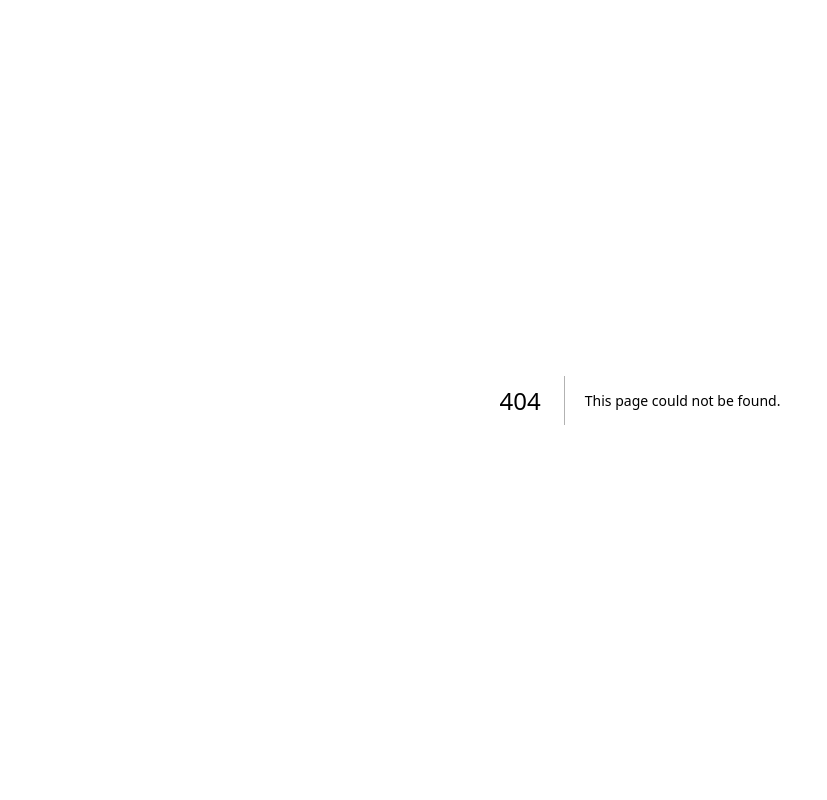
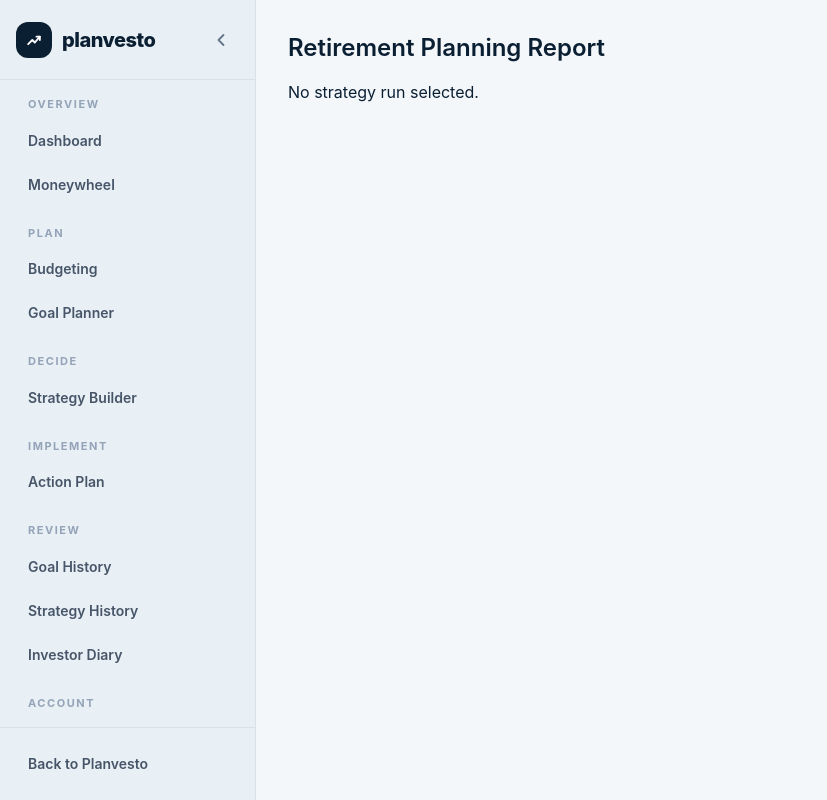
Before and after one commit to Bhardwaj1-star/planvesto, a Next.js app in the folder frontend/: page /investor/retirement-report in a window 1280 px wide. Before the commit this address had no page. Shown: the whole page, without its empty margins (0-827 px from the left). Built offline with nearby package versions, Linux system fonts and the light colour scheme.

Commit message:
Add retirement planning report web view

```diff
--- /dev/null
+++ b/frontend/app/investor/retirement-report/page.tsx
@@ -0,0 +1,35 @@
+'use client';
+
+import { useEffect, useState } from 'react';
+
+interface ReportSection { id: string; title: string; data: unknown }
+interface Report { title: string; sections: ReportSection[] }
+
+function Value({ value }: { value: unknown }) {
+  if (value === null || value === undefined || value === '') return <span>—</span>;
+  if (Array.isArray(value)) return <ul className="list-disc pl-5 space-y-1">{value.map((v, i) => <li key={i}><Value value={v} /></li>)}</ul>;
+  if (typeof value === 'object') return <div className="space-y-2">{Object.entries(value as Record<string, unknown>).map(([k, v]) => <div key={k}><span className="font-medium">{k.replaceAll('_', ' ')}:</span> <Value value={v} /></div>)}</div>;
+  return <span>{String(value)}</span>;
+}
+
+export default function RetirementReportPage() {
+  const [report, setReport] = useState<Report | null>(null);
+  const [error, setError] = useState('');
+
+  useEffect(() => {
+    const runId = new URLSearchParams(window.location.search).get('run_id');
+    if (!runId) { setError('No strategy run selected.'); return; }
+    fetch(`/api/strategy/runs/${encodeURIComponent(runId)}/retirement-report`)
+      .then(async r => { if (!r.ok) throw new Error(await r.text()); return r.json(); })
+      .then(setReport)
+      .catch(e => setError(e.message || 'Unable to load report.'));
+  }, []);
+
+  if (error) return <main className="p-8"><h1 className="text-2xl font-semibold">Retirement Planning Report</h1><p className="mt-4">{error}</p></main>;
+  if (!report) return <main className="p-8"><p>Loading report…</p></main>;
+
+  return <main className="mx-auto max-w-5xl space-y-6 p-6 md:p-10">
+    <header className="border-b pb-6"><p className="text-sm text-gray-500">Planvesto</p><h1 className="mt-2 text-3xl font-semibold">{report.title}</h1></header>
+    {report.sections.map(section => <section key={section.id} className="rounded-xl border p-5 shadow-sm"><h2 className="mb-4 text-xl font-semibold">{section.title}</h2><div className="text-sm leading-7"><Value value={section.data} /></div></section>)}
+  </main>;
+}
```
